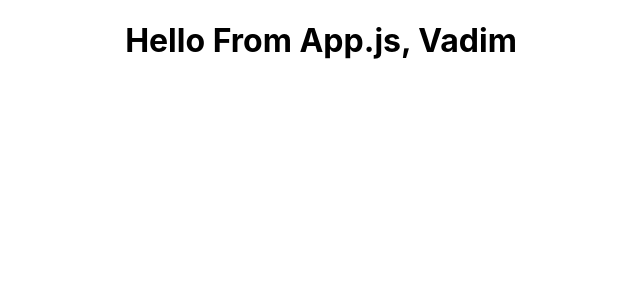
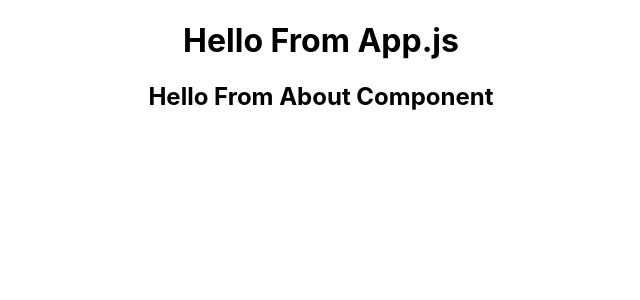
Before and after one commit to vadimsusername/vadim-buryakovsky, a React (Create React App) app: page / in a window 1280 px wide. Shown: the top 300 px of the page, without its empty margins (319-959 px from the left). Built offline with nearby package versions, Linux system fonts and the light colour scheme.

Commit message:
added boiler plate About page component

```diff
--- a/src/App.js
+++ b/src/App.js
@@ -1,11 +1,12 @@
 import React from 'react';
 import logo from './logo.svg';
 import './App.css';
-
+import About from "./components/About";
 function App() {
   return (
     <div className="App">
-      <h1>Hello From App.js, Vadim </h1>
+      <h1>Hello From App.js</h1>
+      <About />
     </div>
   );
 }
--- /dev/null
+++ b/src/components/About/index.js
@@ -0,0 +1,13 @@
+import React from "react";
+import "./style.css";
+
+function About() {
+
+    return (
+        <>
+            <h2>Hello From About Component</h2>
+        </>
+    );
+}
+
+export default About;
```
Also changed, not shown: src/components/About/style.css (added).
